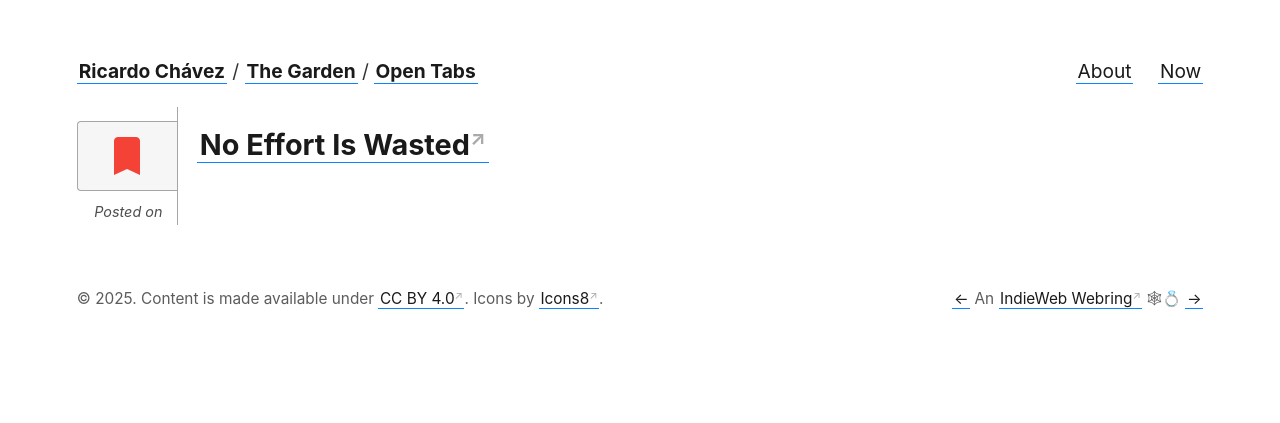
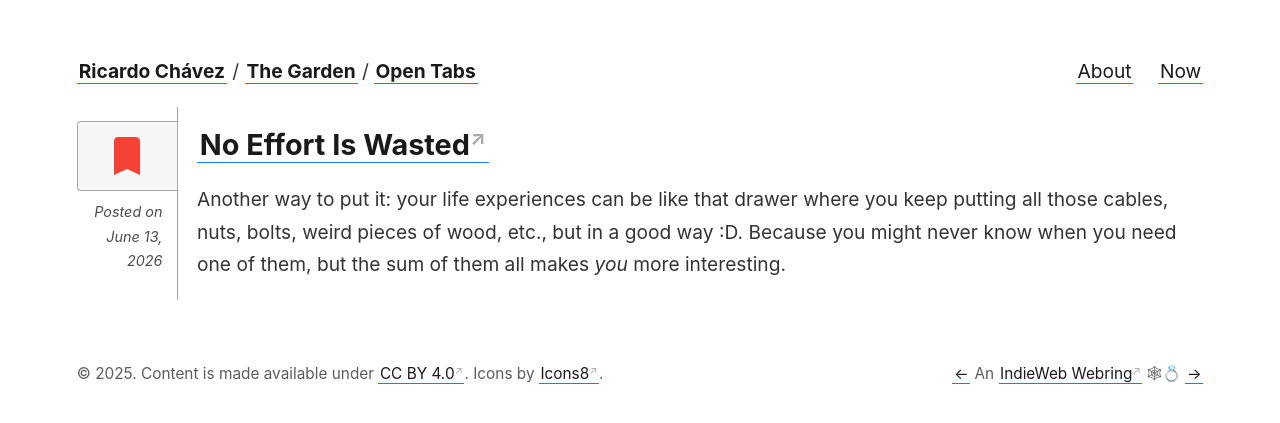
Before and after one commit to ricardochavezt/ricardochavezt.com, a Jekyll site: the page built from _open_tabs/no-effort-is-wasted.md, in a window 1280 px wide. Shown: the top 423 px of the page. Built offline with Jekyll 4.4.1, drawn with Linux system fonts in a browser that asks for light colours.

Commit message:
New Open Tabs 2026-06-14

```diff
--- a/_open_tabs/no-effort-is-wasted.md
+++ b/_open_tabs/no-effort-is-wasted.md
@@ -1,11 +1,6 @@
 ---
-date: 2026-06-13T20:50:14.990Z
+created_time: 2026-06-13T20:50:14.990Z
 title: No Effort Is Wasted
-bookmark_of: https://youtube.com/watch?v=AgBaU9mmceQ
-references:
-  https_youtube_com_watch_v_ag_ba_u9mmce_q:
-    url: https://youtube.com/undefined
-    type: entry
-    name: " - YouTube"
-    summary: Auf YouTube findest du die angesagtesten Videos und Tracks. Außerdem kannst du eigene Inhalte hochladen und mit Freunden oder gleich der ganzen Welt teilen.
+link: https://youtube.com/watch?v=AgBaU9mmceQ
 ---
+Another way to put it: your life experiences can be like that drawer where you keep putting all those cables, nuts, bolts, weird pieces of wood, etc., but in a good way :D. Because you might never know when you need one of them, but the sum of them all makes _you_ more interesting.
```
